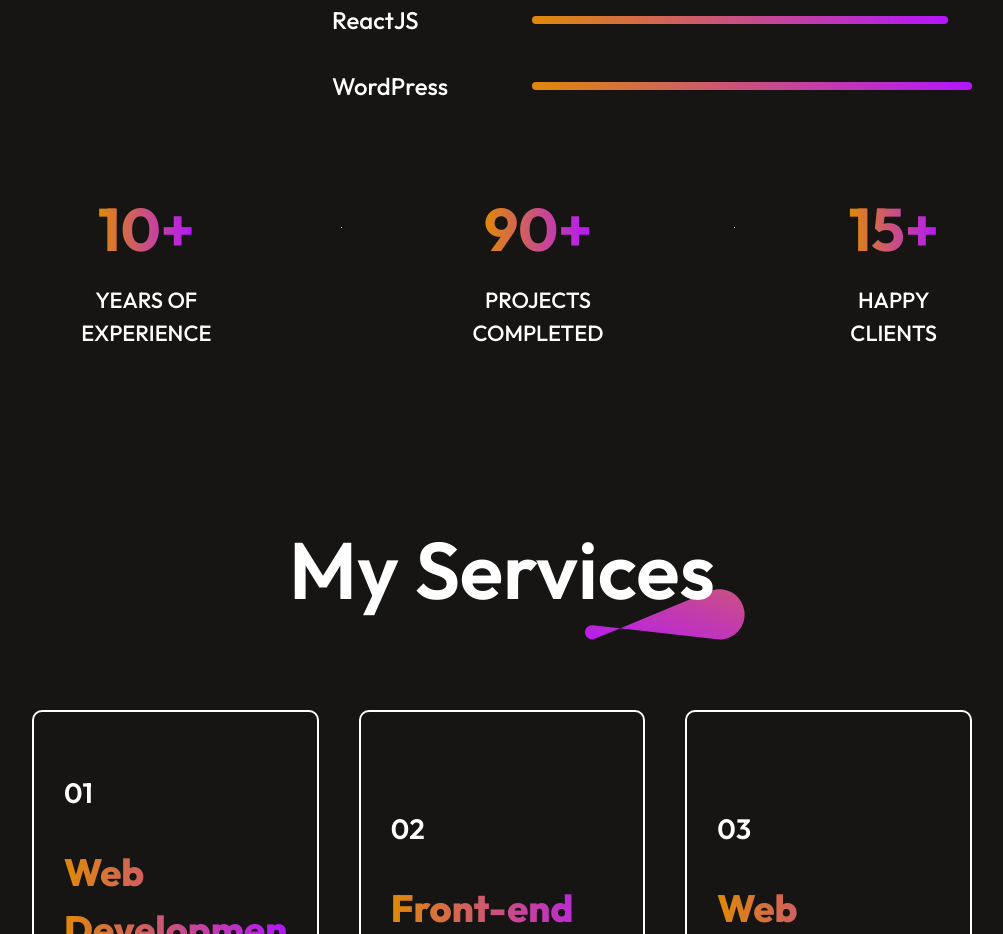
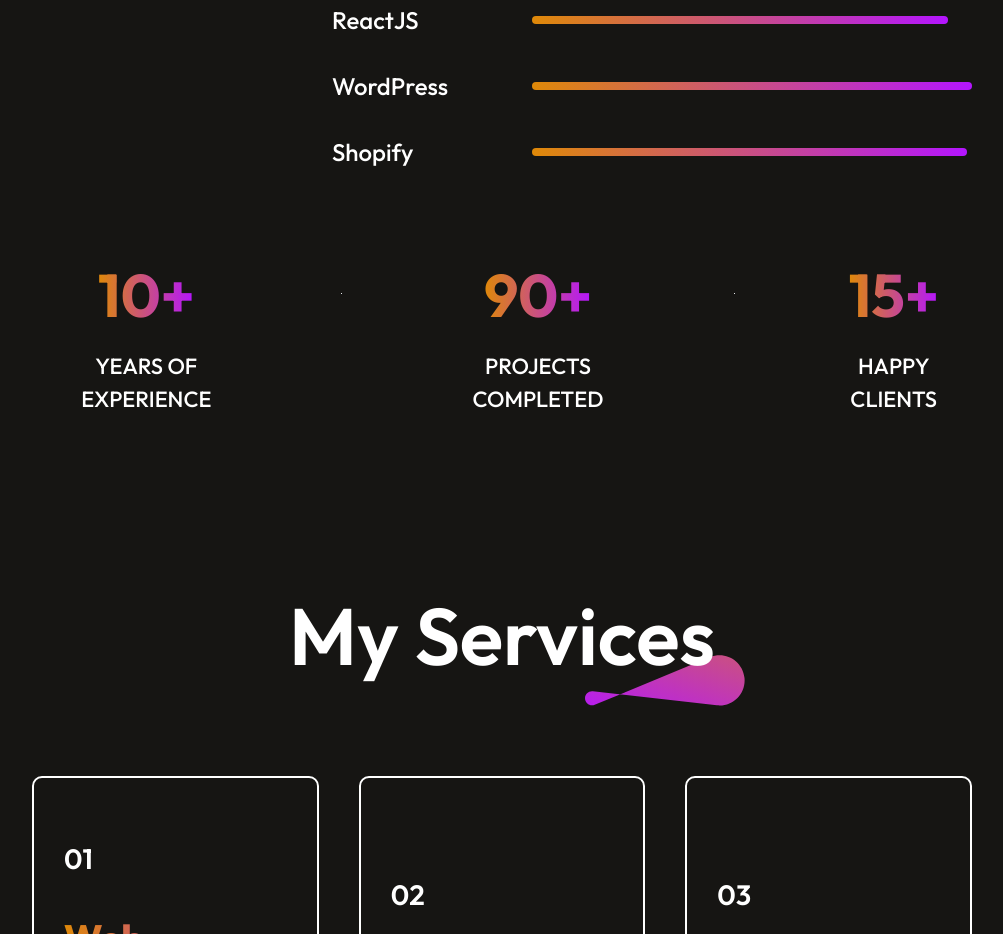
Before and after one commit to MuhammadQasimFayyaz/portfolio, a React (Vite) app: page / in a window 1280 px wide. Shown: the part 1700-2634 px from the top of the page, without its empty margins (138-1141 px from the left). Built offline with nearby package versions, Linux system fonts and the light colour scheme.

Commit message:
some changes

```diff
--- a/src/components/About/About.jsx
+++ b/src/components/About/About.jsx
@@ -40,6 +40,10 @@
               <p className="min-w-[100px] sm:min-w-[120px] md:min-w-[140px] lg:min-w-[150px] text-[18px] sm:text-[20px] md:text-[22px] lg:text-[24px] font-medium transition-all duration-300 group-hover:bg-gradient-to-r group-hover:from-[#df8908] group-hover:to-[#b415ff] group-hover:bg-clip-text group-hover:text-transparent">WordPress</p>
               <hr className="w-[50%] sm:w-[60%] md:w-[65%] lg:w-[70%] outline-none border-none h-[6px] sm:h-[7px] md:h-[8px] rounded-full bg-gradient-to-r from-[#df8908] to-[#b415ff]" />
             </div>
+            <div className="about-skill flex gap-[20px] sm:gap-[30px] md:gap-[40px] lg:gap-[50px] items-center transition-transform duration-300 group">
+              <p className="min-w-[100px] sm:min-w-[120px] md:min-w-[140px] lg:min-w-[150px] text-[18px] sm:text-[20px] md:text-[22px] lg:text-[24px] font-medium transition-all duration-300 group-hover:bg-gradient-to-r group-hover:from-[#df8908] group-hover:to-[#b415ff] group-hover:bg-clip-text group-hover:text-transparent">Shopify</p>
+              <hr className="w-[50%] sm:w-[58%] md:w-[63%] lg:w-[68%] outline-none border-none h-[6px] sm:h-[7px] md:h-[8px] rounded-full bg-gradient-to-r from-[#df8908] to-[#b415ff]" />
+            </div>
           </div>
         </div>
       </div>
```
